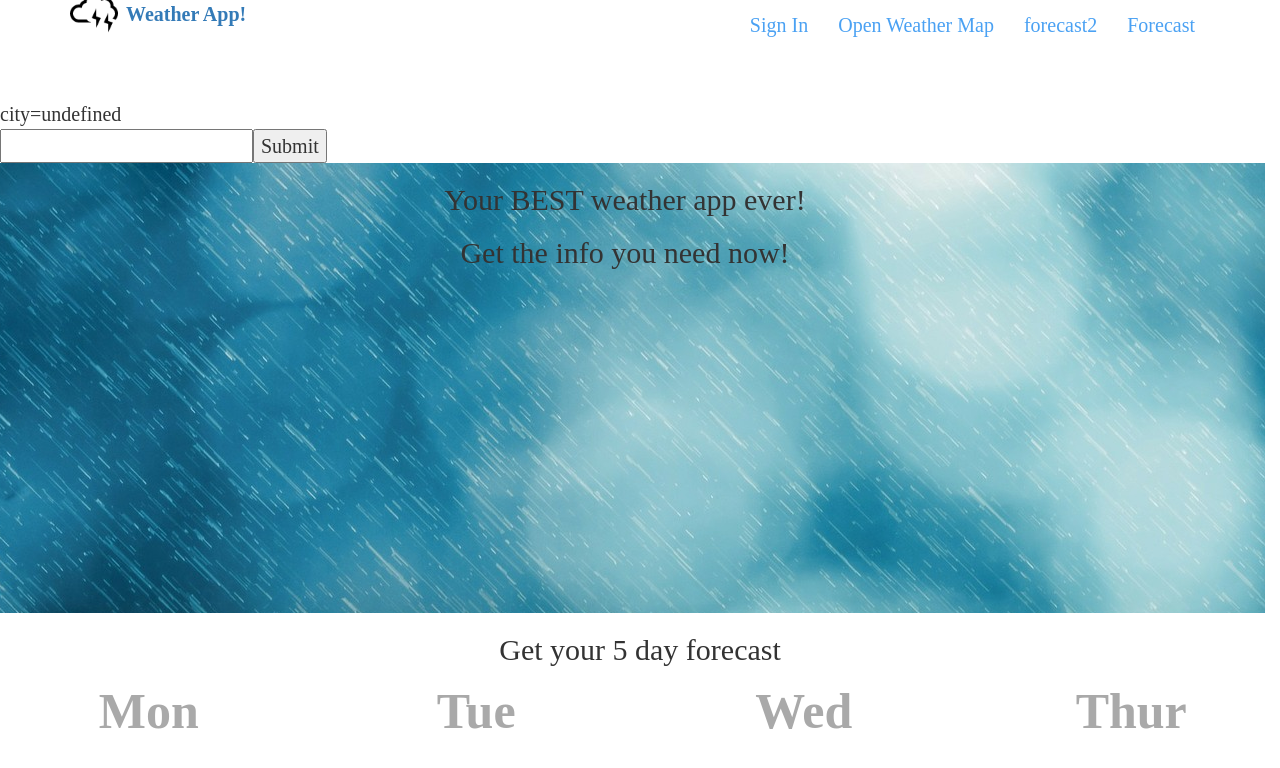
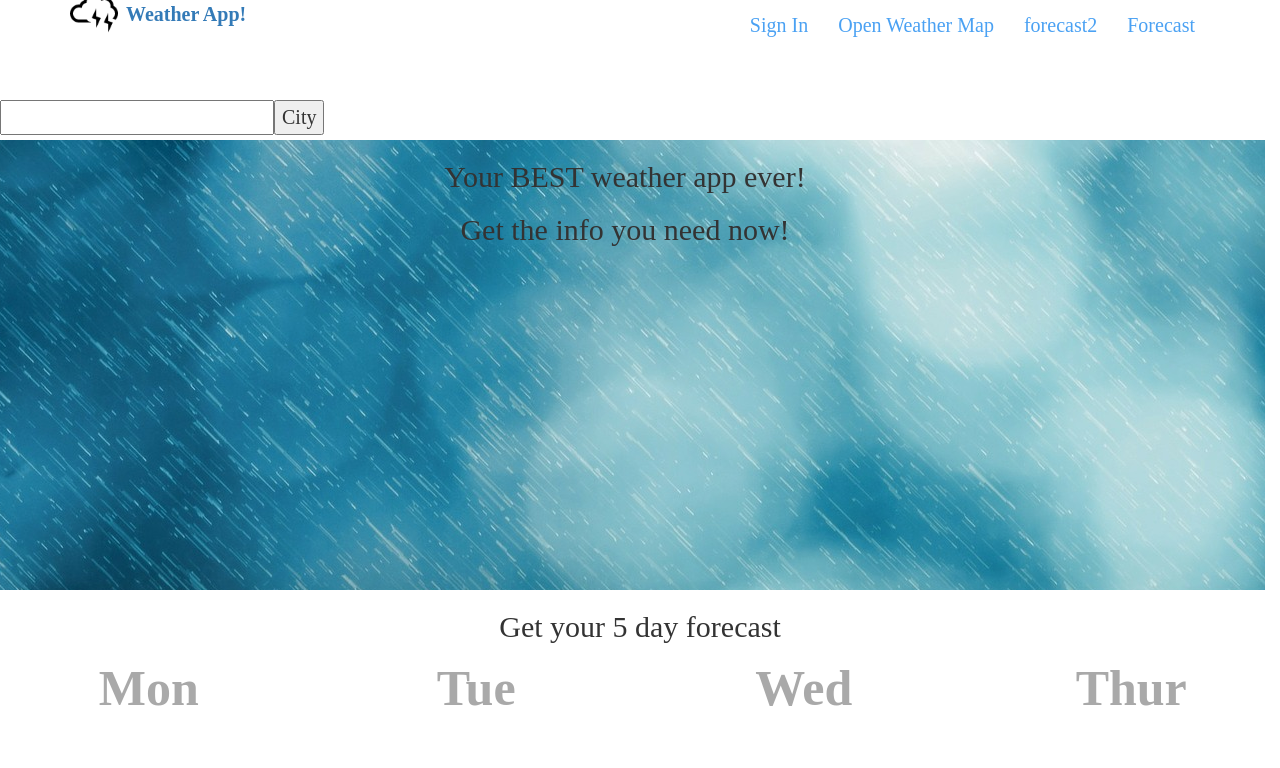
Before and after one commit to brianguta2000/weather3-app, a React (Create React App) app: page /forecast in a window 1280 px wide. Shown: the top 768 px of the page. Built offline with nearby package versions, Linux system fonts and the light colour scheme; no server answers.

Commit message:
rendering issue

```diff
--- a/src/components/Forecast.js
+++ b/src/components/Forecast.js
@@ -2,40 +2,53 @@ import React, {Component} from 'react';
 
 const API_KEY = '77747c91fe2a9528c08bf35da91b048c';
 
-class Forecast extends Component {
+class Forecast extends React.Component {
   constructor(props){
     super(props)
     this.state = {
-      city:"undefined",
-    };
+      value: 'city'};
 
     this.handleSubmit=this.handleSubmit.bind(this);
   }
   handleSubmit(e){
     e.preventDefault();
+    const city = e.target.elements.city.value;
+
+    const api_call = fetch(`http://api.openweathermap.org/data/2.5/weather?q=${city}&appid=${API_KEY}&units=metric`);
+    const data = api_call.json();
+    if (city) {
+      this.setState({
+          temperature: data.main.temp,
+          city: data.name
+});
+} else {
+     this.setState({
+       temperature: undefined,
+       city: undefined,
+});
   }
+}
 
-  updateWeather(){
-    const {city} = this.state;
-  }
 
 
 
   render(){
-    const {city} = this.state
-    const api_call = fetch(`http://api.openweathermap.org/data/2.5/weather?q=${city}&appid=${API_KEY}&units=metric`);
-    return (
-  <div>
-     city={this.state.city}
+      return (
 
-  <form name="myForm" onSubmit={this.handleSubmit}>
-  <input type="text" name="fname"/>
-  <input type="submit" value="Submit"/>
+  <form onSubmit={ this.handleSubmit}>
+  <label>
+  <input type="text" value={this.state.city} onChange={this.handleSubmit} />
+  </label>
+  <input type="submit" value="City"/>
   </form>
-</div>
-  );
+
+
+
+
+    );
   }
 
 };
 
+
 export default Forecast;
```
